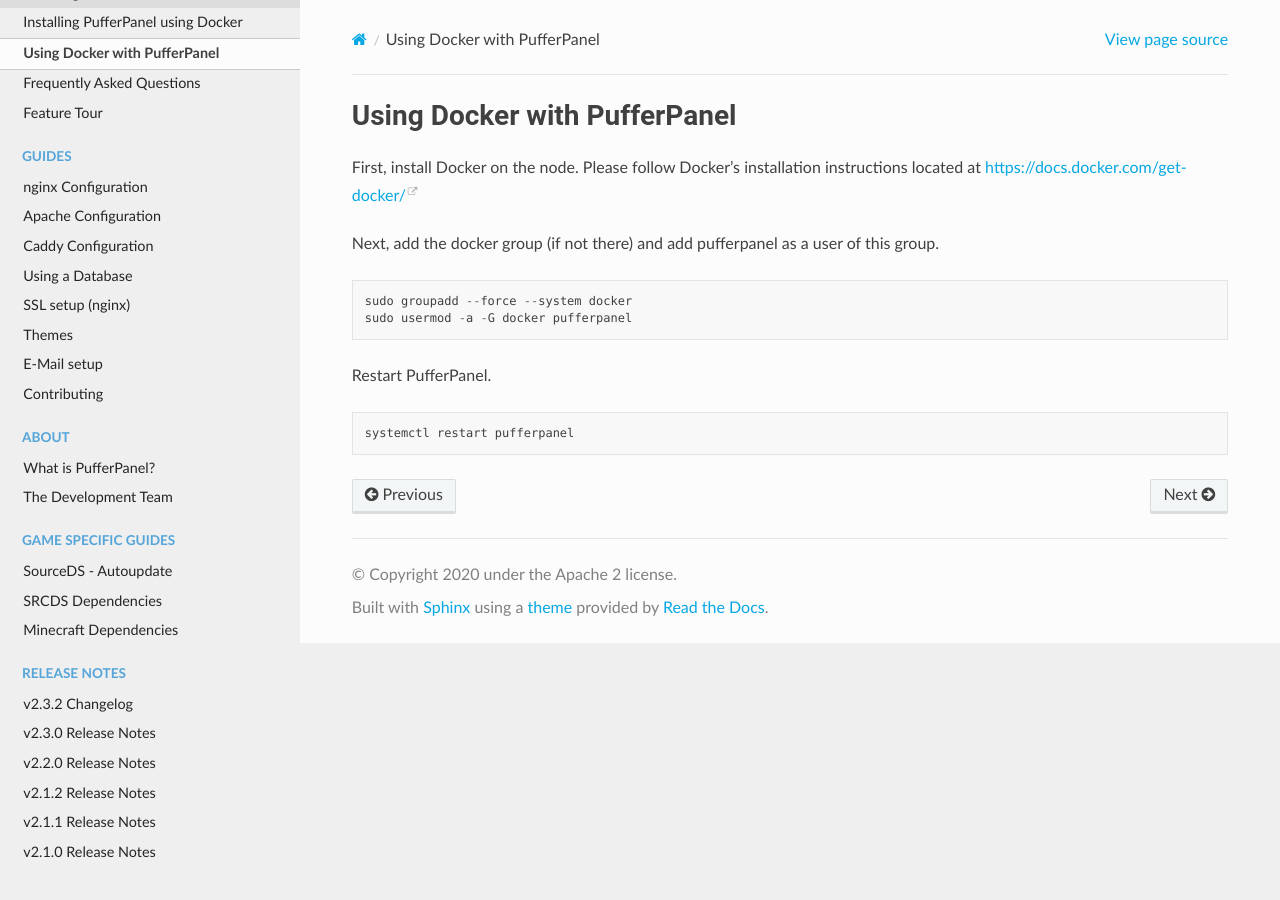
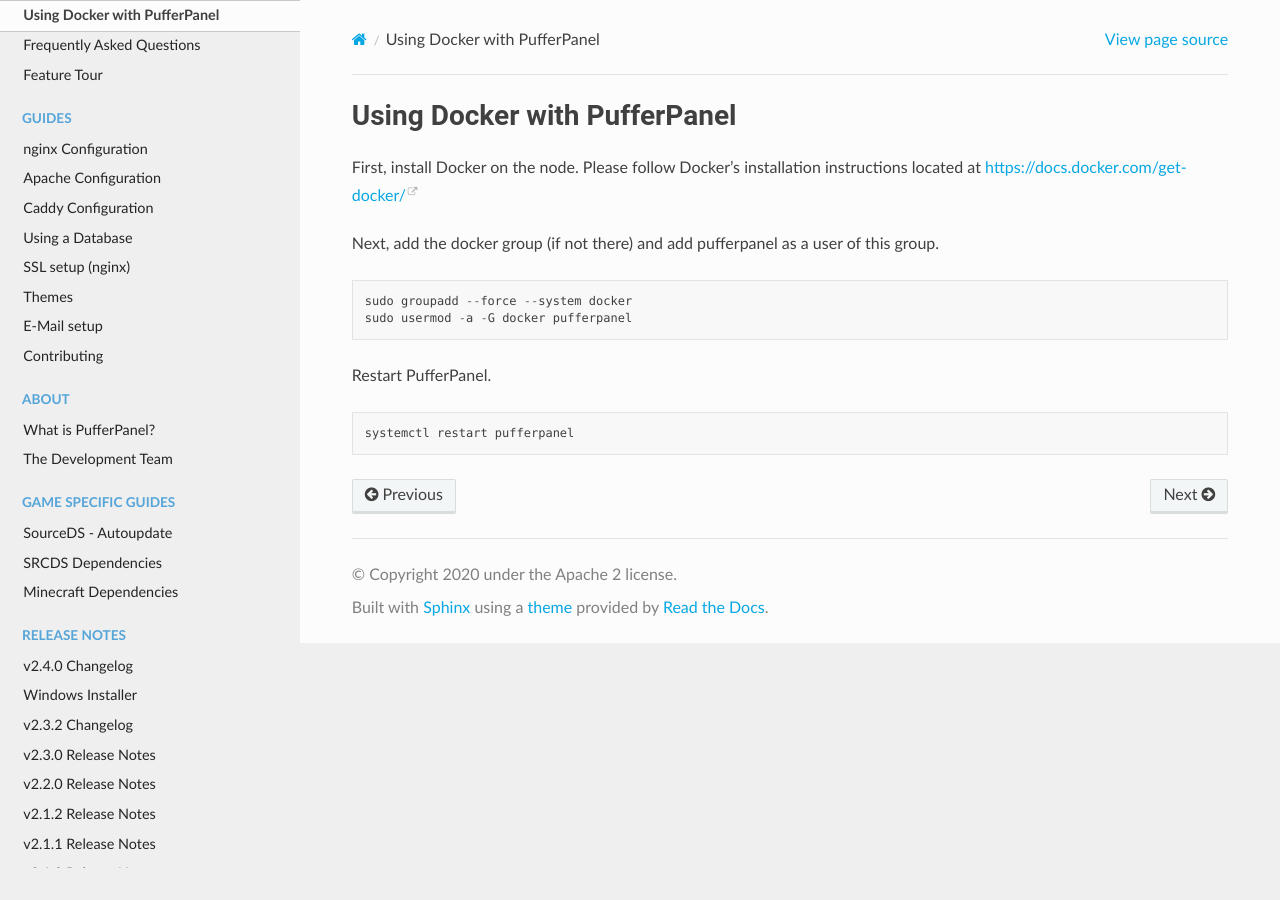
Before and after one commit to pufferpanel/documentation, a Sphinx documentation site: the page built from source/docker.rst, in a window 1280 px wide. Built offline with Sphinx 7.4.7 and the Read the Docs theme 2.0.0, drawn with Linux system fonts in a browser that asks for light colours.

Commit message:
Update index.rst

```diff
--- a/source/index.rst
+++ b/source/index.rst
@@ -43,6 +43,7 @@
    :maxdepth: 1
    :caption: Release Notes
 
+   release-notes/2.4.0
    release-notes/2.3.2
    release-notes/2.3.0
    release-notes/2.2.0
```
